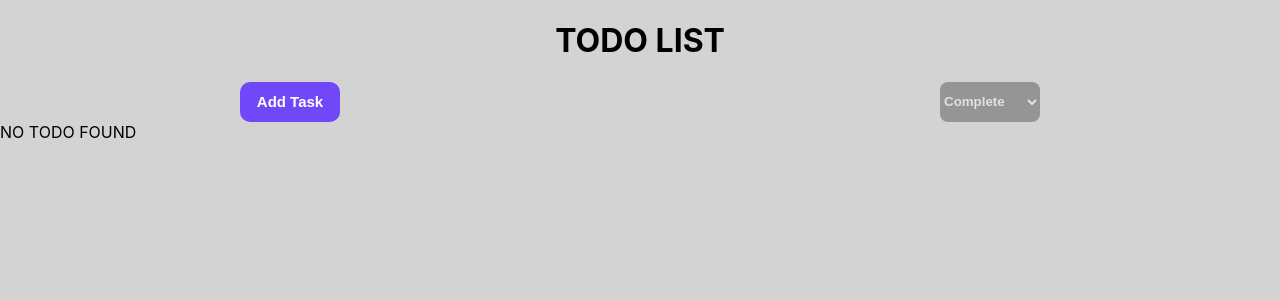
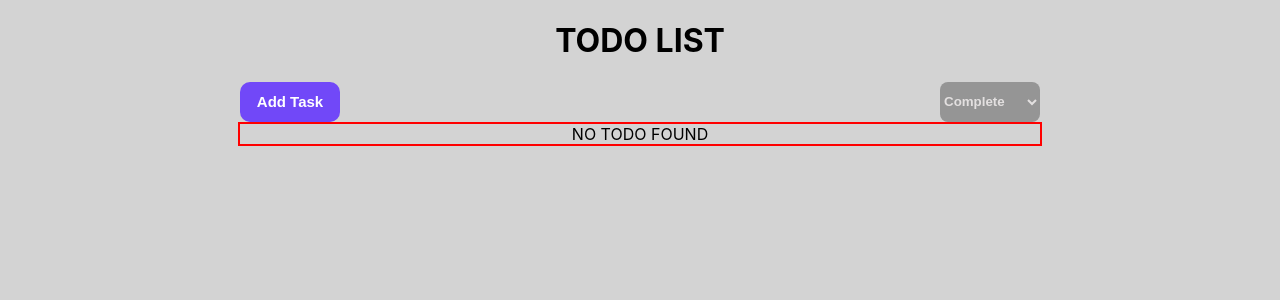
Before and after one commit to Desmondgoldsmith/Todo-App-React-Redux-, a React (Create React App) app: page / in a window 1280 px wide. Shown: the top 300 px of the page. Built offline with nearby package versions, Linux system fonts and the light colour scheme.

Commit message:
TODO APP WITH REACT + REDUX

```diff
--- a/src/app/Components/todocontent.css
+++ b/src/app/Components/todocontent.css
@@ -0,0 +1,7 @@
+.todo_c{
+    margin-left: auto;
+    margin-right: auto;
+    border: 2px solid red;
+    width: 800px;
+    text-align: center;
+}
```
